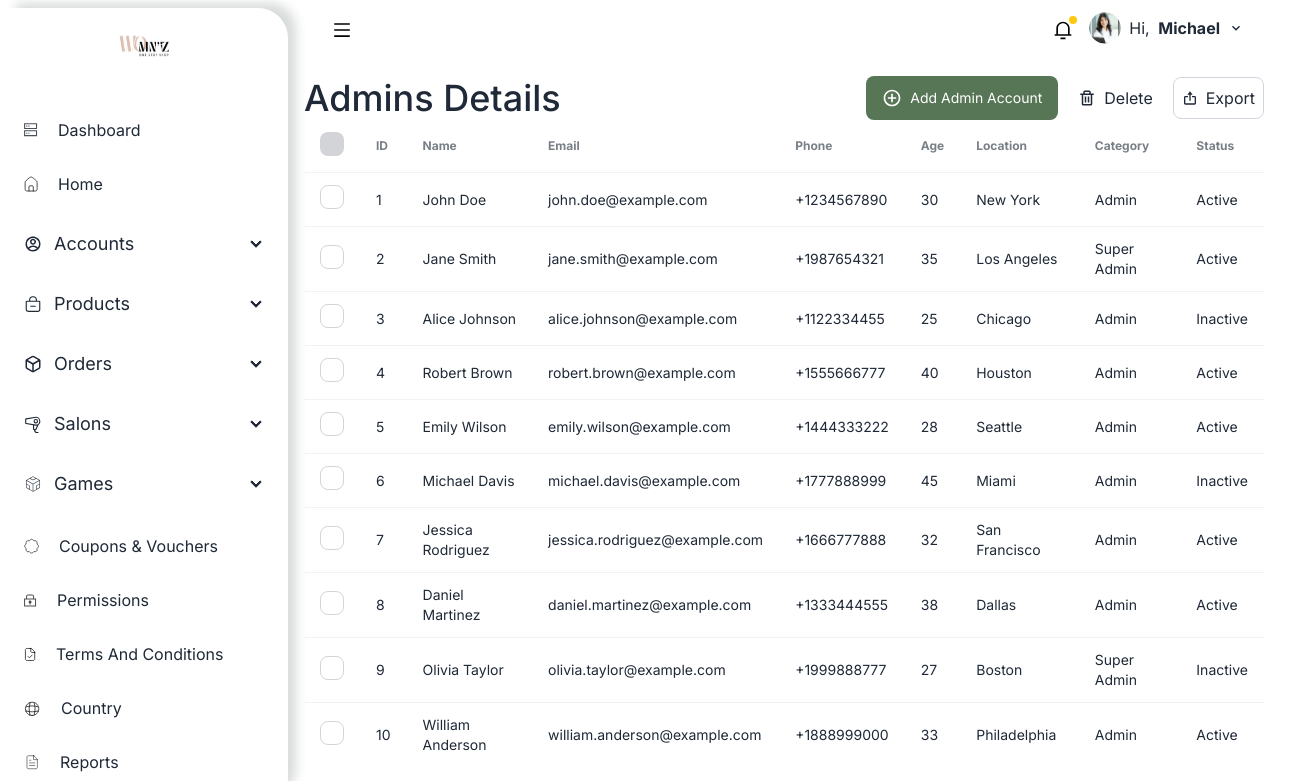
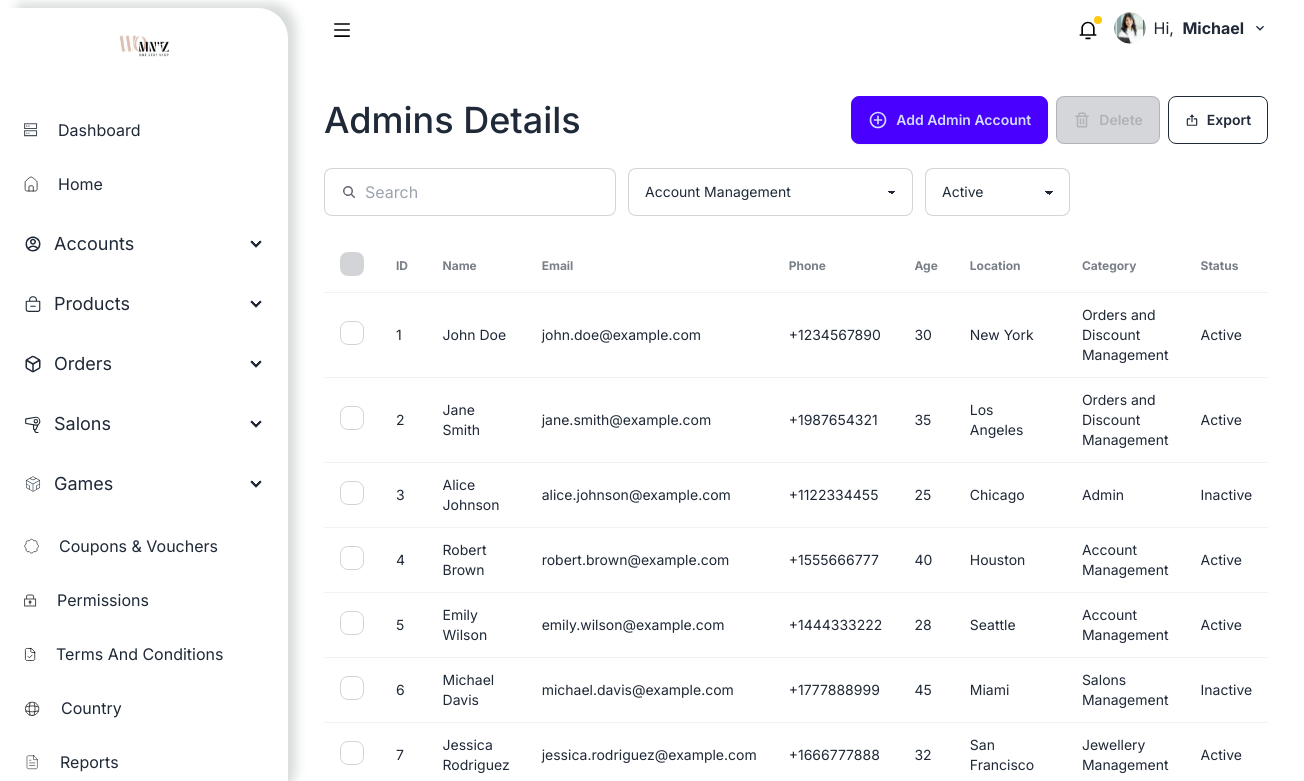
Before and after one commit to OusamaMahmoud/womniz, a React (Vite) app: page /accounts/Admins in a window 1280 px wide. Shown: the top 781 px of the page, 1304 px wide, since content can reach past the window. Built offline with nearby package versions, Linux system fonts and the light colour scheme.

Commit message:
Create Admin Account.

```diff
--- a/src/components/Admins.tsx
+++ b/src/components/Admins.tsx
@@ -1,6 +1,7 @@
-import React from "react";
+import React, { useState, useEffect } from "react";
 import { admins } from "../data/dummy";
 import { BiExport, BiPlusCircle, BiTrash } from "react-icons/bi";
+import "tailwindcss/tailwind.css"; // Ensure Tailwind CSS is imported
 
 interface Admin {
   id: number;
@@ -11,25 +12,165 @@ interface Admin {
   location: string;
   category: string;
   status: string;
+  photo?: string; // Add photo to the Admin interface
 }
 
 const Admins: React.FC = () => {
+  const [searchValue, setSearchValue] = useState<string>("");
+  const [selectedCategory, setSelectedCategory] = useState<string>("");
+  const [selectedStatus, setSelectedStatus] = useState<string>("");
+  const [filteredAdmins, setFilteredAdmins] = useState<Admin[]>(admins);
+  const [selectedAdmins, setSelectedAdmins] = useState<Set<number>>(new Set());
+  const [isModalOpen, setIsModalOpen] = useState<boolean>(false);
+  const [newAdmin, setNewAdmin] = useState<Partial<Admin>>({});
+  const [photoPreview, setPhotoPreview] = useState<string | null>(null);
+
+  useEffect(() => {
+    const filtered = admins.filter((admin) => {
+      const matchesSearch = admin.name
+        .toLowerCase()
+        .includes(searchValue.toLowerCase());
+      const matchesCategory = selectedCategory
+        ? admin.category === selectedCategory
+        : true;
+      const matchesStatus = selectedStatus
+        ? admin.status.toLowerCase() === selectedStatus.toLowerCase()
+        : true;
+      return matchesSearch && matchesCategory && matchesStatus;
+    });
+
+    setFilteredAdmins(filtered);
+  }, [searchValue, selectedCategory, selectedStatus]);
+
+  const handleDeleteButton = () => {
+    const newAdmins = filteredAdmins.filter(
+      (admin) => !selectedAdmins.has(admin.id)
+    );
+    setFilteredAdmins(newAdmins);
+    setSelectedAdmins(new Set());
+  };
+
+  const handleCheckboxChange = (id: number) => {
+    setSelectedAdmins((prev) => {
+      const newSelected = new Set(prev);
+      if (newSelected.has(id)) {
+        newSelected.delete(id);
+      } else {
+        newSelected.add(id);
+      }
+      return newSelected;
+    });
+  };
+
+  const openModal = () => {
+    setIsModalOpen(true);
+  };
+
+  const closeModal = () => {
+    setIsModalOpen(false);
+    setNewAdmin({});
+    setPhotoPreview(null);
+  };
+
+  const handleFileChange = (e: React.ChangeEvent<HTMLInputElement>) => {
+    if (e.target.files && e.target.files[0]) {
+      const file = e.target.files[0];
+      setNewAdmin((prev) => ({ ...prev, photo: URL.createObjectURL(file) }));
+      setPhotoPreview(URL.createObjectURL(file));
+    }
+  };
+
+  const handleInputChange = (
+    e: React.ChangeEvent<HTMLInputElement | HTMLSelectElement>
+  ) => {
+    const { name, value } = e.target;
+    setNewAdmin((prev) => ({ ...prev, [name]: value }));
+  };
+
+  const handleSubmit = () => {
+    const newId = Math.max(...admins.map((a) => a.id)) + 1;
+    const newAdminData = { ...newAdmin, id: newId } as Admin;
+    setFilteredAdmins((prev) => [...prev, newAdminData]);
+    closeModal();
+  };
+
   return (
-    <>
-      <div className="overflow-x-scroll">
-        <div className="flex justify-between items-center">
+    <div className="overflow-x-scroll p-5">
+      <div className="flex justify-between items-center mb-5">
         <h1 className="font-medium text-4xl capitalize">Admins Details</h1>
         <div className="flex items-center gap-2">
-            <button className="capitalize  flex items-center gap-2 text-[white] bg-mainColor text-sm px-4 py-3  rounded-lg ">
-              <BiPlusCircle className="text-xl" /> add admin account
+          <button className="btn btn-primary" onClick={openModal}>
+            <BiPlusCircle className="text-xl" /> Add Admin Account
           </button>
-            <button className="capitalize flex gap-2 px-3 py-2 items-center"><BiTrash className="text-lg"/> delete</button>
-            <button className="capitalize flex gap-2 items-center border-[1px] border-[#D0D5DD] p-2 rounded-lg"><BiExport /> export</button>
+          <button
+            onClick={handleDeleteButton}
+            className="btn btn-outline"
+            disabled={selectedAdmins.size === 0}
+          >
+            <BiTrash className="text-lg" /> Delete
+          </button>
+          <button className="btn btn-outline">
+            <BiExport /> Export
+          </button>
         </div>
       </div>
-        <div></div>
-        <table className="table">
-          {/* head */}
+      <div className="my-6 flex items-center gap-3">
+        <div className="form-control">
+          <label className="input input-bordered flex items-center gap-2">
+            <svg
+              xmlns="http://www.w3.org/2000/svg"
+              viewBox="0 0 16 16"
+              fill="currentColor"
+              className="w-4 h-4 opacity-70"
+            >
+              <path
+                fillRule="evenodd"
+                d="M9.965 11.026a5 5 0 1 1 1.06-1.06l2.755 2.754a.75.75 0 1 1-1.06 1.06l-2.755-2.754ZM10.5 7a3.5 3.5 0 1 1-7 0 3.5 3.5 0 0 1 7 0Z"
+                clipRule="evenodd"
+              />
+            </svg>
+            <input
+              type="text"
+              placeholder="Search"
+              className="grow"
+              value={searchValue}
+              onChange={(e) => setSearchValue(e.target.value)}
+            />
+          </label>
+        </div>
+        <div className="form-control">
+          <select
+            className="select select-bordered"
+            onChange={(e) => setSelectedCategory(e.target.value)}
+            value={selectedCategory}
+          >
+            <option disabled selected>
+              Select Category
+            </option>
+            <option value="Account Management">Account Management</option>
+            <option value="Products Management">Products Management</option>
+            <option value="Jewellery Management">Jewellery Management</option>
+            <option value="Salons Management">Salons Management</option>
+            <option value="Orders and Discount Management">
+              Orders and Discount Management
+            </option>
+          </select>
+        </div>
+        <div className="form-control">
+          <select
+            className="select select-bordered"
+            onChange={(e) => setSelectedStatus(e.target.value)}
+            value={selectedStatus}
+          >
+            <option disabled selected>
+              Select Status
+            </option>
+            <option value="Active">Active</option>
+            <option value="Inactive">Inactive</option>
+          </select>
+        </div>
+      </div>
+      <table className="table w-full">
         <thead>
           <tr>
             <th>
@@ -48,11 +189,16 @@ const Admins: React.FC = () => {
           </tr>
         </thead>
         <tbody>
-            {admins.map((admin: Admin) => (
+          {filteredAdmins.map((admin: Admin) => (
             <tr key={admin.id}>
               <th>
                 <label>
-                    <input type="checkbox" className="checkbox" />
+                  <input
+                    type="checkbox"
+                    className="checkbox"
+                    checked={selectedAdmins.has(admin.id)}
+                    onChange={() => handleCheckboxChange(admin.id)}
+                  />
                 </label>
               </th>
               <td>{admin.id}</td>
@@ -67,8 +213,140 @@ const Admins: React.FC = () => {
           ))}
         </tbody>
       </table>
+
+      {isModalOpen && (
+        <div className="modal modal-open">
+          <div className="modal-box">
+            <h3 className="font-bold text-lg">Add Admin Account</h3>
+            <div className="py-4">
+              <div className="form-control">
+                <label className="label">
+                  <span className="label-text">Name</span>
+                </label>
+                <input
+                  type="text"
+                  name="name"
+                  className="input input-bordered"
+                  onChange={handleInputChange}
+                />
               </div>
-    </>
+              <div className="form-control">
+                <label className="label">
+                  <span className="label-text">Email</span>
+                </label>
+                <input
+                  type="email"
+                  name="email"
+                  className="input input-bordered"
+                  onChange={handleInputChange}
+                />
+              </div>
+              <div className="form-control">
+                <label className="label">
+                  <span className="label-text">Phone</span>
+                </label>
+                <input
+                  type="text"
+                  name="phone"
+                  className="input input-bordered"
+                  onChange={handleInputChange}
+                />
+              </div>
+              <div className="form-control">
+                <label className="label">
+                  <span className="label-text">Age</span>
+                </label>
+                <input
+                  type="number"
+                  name="age"
+                  className="input input-bordered"
+                  onChange={handleInputChange}
+                />
+              </div>
+              <div className="form-control">
+                <label className="label">
+                  <span className="label-text">Location</span>
+                </label>
+                <input
+                  type="text"
+                  name="location"
+                  className="input input-bordered"
+                  onChange={handleInputChange}
+                />
+              </div>
+              <div className="form-control">
+                <label className="label">
+                  <span className="label-text">Category</span>
+                </label>
+                <select
+                  name="category"
+                  className="select select-bordered"
+                  onChange={handleInputChange}
+                >
+                  <option disabled selected>
+                    Select Category
+                  </option>
+                  <option value="Account Management">Account Management</option>
+                  <option value="Products Management">
+                    Products Management
+                  </option>
+                  <option value="Jewellery Management">
+                    Jewellery Management
+                  </option>
+                  <option value="Salons Management">Salons Management</option>
+                  <option value="Orders and Discount Management">
+                    Orders and Discount Management
+                  </option>
+                </select>
+              </div>
+              <div className="form-control">
+                <label className="label">
+                  <span className="label-text">Status</span>
+                </label>
+                <select
+                  name="status"
+                  className="select select-bordered"
+                  onChange={handleInputChange}
+                >
+                  <option disabled selected>
+                    Select Status
+                  </option>
+                  <option value="Active">Active</option>
+                  <option value="Inactive">Inactive</option>
+                </select>
+              </div>
+              <div className="form-control">
+                <label className="label">
+                  <span className="label-text">Photo</span>
+                </label>
+                <input
+                  type="file"
+                  className="file-input file-input-bordered"
+                  onChange={handleFileChange}
+                />
+                {photoPreview && (
+                  <div className="mt-2">
+                    <img
+                      src={photoPreview}
+                      alt="Preview"
+                      className="w-24 h-24 object-cover rounded-full"
+                    />
+                  </div>
+                )}
+              </div>
+            </div>
+            <div className="modal-action">
+              <button className="btn" onClick={handleSubmit}>
+                Add Admin
+              </button>
+              <button className="btn btn-outline" onClick={closeModal}>
+                Close
+              </button>
+            </div>
+          </div>
+        </div>
+      )}
+    </div>
   );
 };
 
--- a/src/data/dummy.tsx
+++ b/src/data/dummy.tsx
@@ -91,7 +91,7 @@ export const admins = [
     phone: "+1234567890",
     age: 30,
     location: "New York",
-    category: "Admin",
+    category: "Orders and Discount Management",
     status: "Active",
   },
   {
@@ -101,7 +101,7 @@ export const admins = [
     phone: "+1987654321",
     age: 35,
     location: "Los Angeles",
-    category: "Super Admin",
+    category: "Orders and Discount Management",
     status: "Active",
   },
   {
@@ -121,7 +121,7 @@ export const admins = [
     phone: "+1555666777",
     age: 40,
     location: "Houston",
-    category: "Admin",
+    category: "Account Management",
     status: "Active",
   },
   {
@@ -131,7 +131,7 @@ export const admins = [
     phone: "+1444333222",
     age: 28,
     location: "Seattle",
-    category: "Admin",
+    category: "Account Management",
     status: "Active",
   },
   {
@@ -141,7 +141,7 @@ export const admins = [
     phone: "+1777888999",
     age: 45,
     location: "Miami",
-    category: "Admin",
+    category: "Salons Management",
     status: "Inactive",
   },
   {
@@ -151,7 +151,7 @@ export const admins = [
     phone: "+1666777888",
     age: 32,
     location: "San Francisco",
-    category: "Admin",
+    category: "Jewellery Management",
     status: "Active",
   },
   {
@@ -171,7 +171,7 @@ export const admins = [
     phone: "+1999888777",
     age: 27,
     location: "Boston",
-    category: "Super Admin",
+    category: "Super Products Management",
     status: "Inactive",
   },
   {
@@ -181,7 +181,7 @@ export const admins = [
     phone: "+1888999000",
     age: 33,
     location: "Philadelphia",
-    category: "Admin",
+    category: "Products Management",
     status: "Active",
   },
 ];
```
Lines whose indentation alone changed are shown as unchanged.
